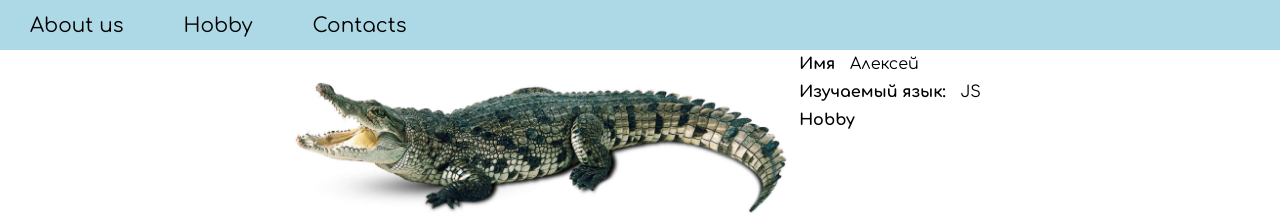
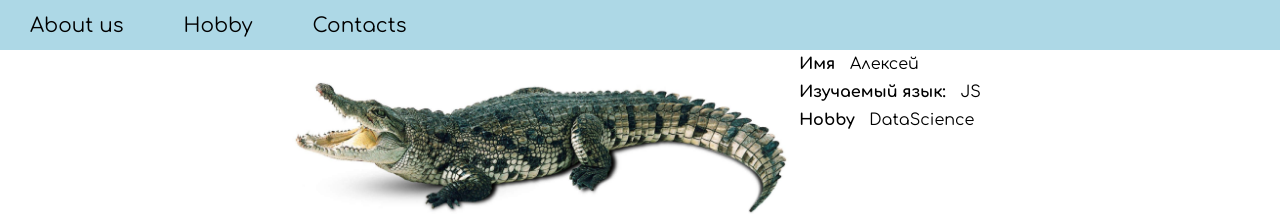
Before and after one commit to alexsimpl/mathshub, a plain HTML site: page index.html in a window 1280 px wide. Shown: the top 214 px of the page. Drawn offline with Linux system fonts and the light colour scheme; no server answers.

Commit message:
add Hobby

```diff
--- a/index.html
+++ b/index.html
@@ -37,7 +37,7 @@
           </p>
           <p>
             <strong>Hobby</strong>
-            <span></span>
+            <span>DataScience</span>
           </p>
         </div>
       </div>
```
